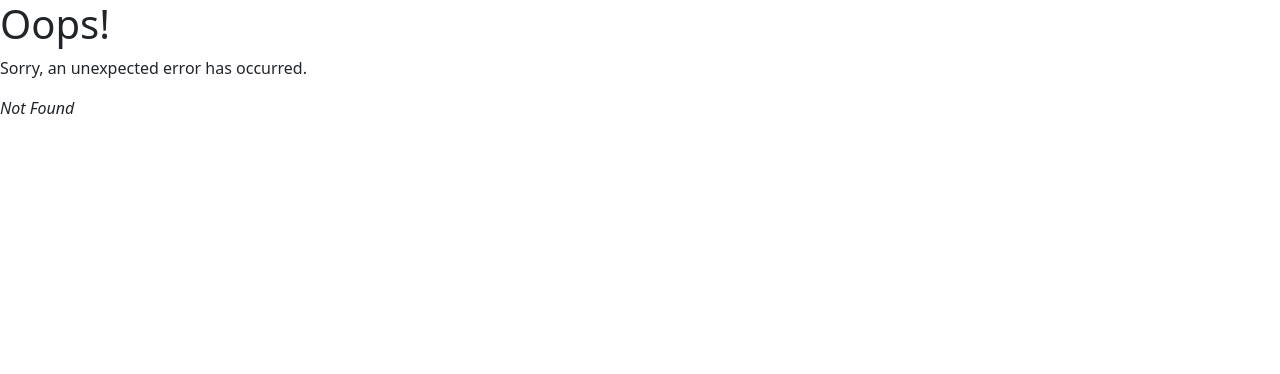
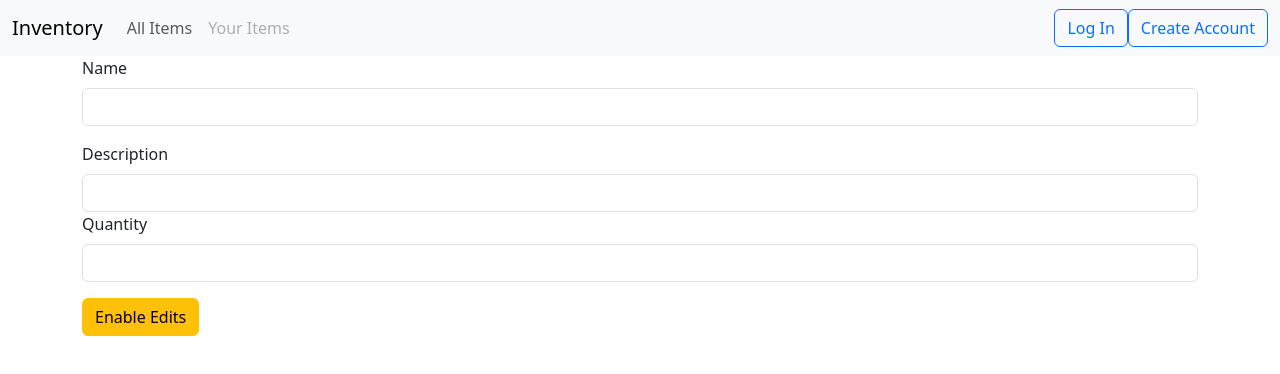
Before and after one commit to Maple-Lazuli/inventory-crud, a React (Vite) app in the folder frontend/Inventory/: page /EditItem in a window 1280 px wide. Before the commit this address had no page. Shown: the top 374 px of the page. Built offline with nearby package versions, Linux system fonts and the light colour scheme; no server answers.

Commit message:
have a working mvp

```diff
--- a/frontend/Inventory/src/itemCardOwned.jsx
+++ b/frontend/Inventory/src/itemCardOwned.jsx
@@ -1,7 +1,5 @@
 import axios from 'axios';
-import React, {useState} from "react";
 export default function ItemCardOwned(item, session, username) {
-
 
     const Backend = axios.create({
         baseURL: 'http://localhost:5001',
@@ -33,7 +31,7 @@ export default function ItemCardOwned(item, session, username) {
                 <h5 className="card-title">{item.name}</h5>
                 <h6 className="card-subtitle mb-2 text-body-secondary">Quantity: {item.quantity}</h6>
                 <p className="card-text">{item.description}</p>
-                <a href={`/EditItem:${item.item_id}`} class="card-link">Edit</a>
+                <a href={`/EditItem?item_id=${item.item_id}`} class="card-link">Edit</a>
                 <a href={"/YourItems"} class="card-link" onClick={() => deleteItem(item.item_id, username, session)}>Delete</a>
             </div>
             </div>
--- a/frontend/Inventory/src/routes/CreateItem.jsx
+++ b/frontend/Inventory/src/routes/CreateItem.jsx
@@ -34,20 +34,12 @@ export default function CreateItem() {
     const onItemSubmit = async (name, quantity, description) => {
         const response = await Backend.post(
             '/item', {
-                    role_id:role,
                     name: name,
                     description: description,
                     quantity: quantity,
     }).then( (res) => {
 
-        // if (res['data']['created']){
-        //     alert("Account Created Successfully.")
-        //     navigate("/");
-        // } else {
-        //     alert("Account Could Not Be Created.")
-        // }
-
-      console.log(res)
+      navigate("/YourItems")
 
     })}
 
--- /dev/null
+++ b/frontend/Inventory/src/routes/EditItem.jsx
@@ -0,0 +1,114 @@
+import React, {useState} from "react";
+import {getUsername, getSession} from '../credentials'
+import {redirect, useNavigate} from "react-router-dom";
+import axios from 'axios';
+import Backend from '../api';
+
+export default function CreateItem() {
+    const [name, setName] = useState("");
+    const [quantity, setQuantity] = useState("");
+    const [description, setDescription] = useState("");
+    const [itemId, setItemID] = useState(null);
+
+    const [username, setUsername] = useState("");
+    const [session, setSession] = useState("");
+    const [editMode, setEditMode] = useState(false);
+
+
+    const navigate = useNavigate()
+
+    const onFormSubmit = (event) => {
+        event.preventDefault();
+      };
+
+
+    const BackendAuthorized = axios.create({
+        baseURL: 'http://localhost:5001',
+        headers: {
+          'Content-Type': 'application/json',
+          'Accept':'application/json',
+          'Authorization': `${username} ${session}`
+        }
+      })
+
+      getSession().then(s => setSession(s))
+      getUsername().then(u => setUsername(u))
+
+
+    const onItemSubmit = async (itemId, name, quantity, description) => {
+
+
+        const response = await BackendAuthorized.put(
+            '/item', {
+                    item_id: itemId,
+                    name: name,
+                    description: description,
+                    quantity: quantity,
+    }).then( (res) => {
+
+      navigate("/YourItems");
+    })}
+
+    const fetchItem = async () => {
+
+      const response = await Backend.get(
+          `/item?item_id=${window.location.search.split("=")[1]}`, {}).then( (res) => {
+
+            setItemID(window.location.search.split("=")[1])
+            setName(res['data']['name'])
+            setQuantity(res['data']['quantity'])
+            setDescription(res['data']['description'])
+
+          })}
+
+    if (itemId == null){
+      fetchItem()
+    }
+
+
+    const enableEdits = () => {
+      setEditMode(true)
+      document.getElementById("name").value = name
+      document.getElementById("description").value = description
+      document.getElementById("quantity").value = quantity
+    }
+
+    const disableEdits = () => {
+      setEditMode(false)
+      fetchItem()
+      document.getElementById("name").value = ""
+      document.getElementById("description").value = ""
+      document.getElementById("quantity").value = ""
+    }
+
+
+
+    return (
+    <form onSubmit={onFormSubmit}>
+        <div className="mb-3">
+        <label htmlFor="name" className="form-label">Name</label>
+        <input type="text" className="form-control disabled" id="name" placeholder={name}
+        onChange={() => setName(event.target.value)} readOnly={!editMode}/>
+        </div>
+        <div className="mb-3">
+        <label htmlFor="description" className="form-label">Description</label>
+        <input type="text" className="form-control" id="description" placeholder={description}
+        onChange={() => setDescription(event.target.value)} readOnly={!editMode}/>
+        <div className="mb-3">
+        <label htmlFor="quantity" className="form-label">Quantity</label>
+        <input type="text" className="form-control" id="quantity" placeholder={quantity}
+        onChange={() => setQuantity(event.target.value)} readOnly={!editMode}/>
+        </div>
+        </div>
+        {editMode? (<>
+          <button type="submit" className="btn btn-danger" onClick={() => onItemSubmit(itemId, name, quantity, description)}>Submit Edits</button>
+          <button type="button" className="btn btn-secondary" onClick={() => disableEdits()}>Cancel Edits</button>
+        </>):(<>
+          <button type="button" className="btn btn-warning" onClick={() => enableEdits()}>Enable Edits</button>
+        </>)
+        }
+
+
+    </form>
+    );
+  }
--- a/frontend/Inventory/src/routes/OwnedItems.jsx
+++ b/frontend/Inventory/src/routes/OwnedItems.jsx
@@ -35,7 +35,8 @@ export default function OwnedItems() {
 
     return (
         <div class="container">
-            {/* Add new item here */}
+            <a class="btn btn-primary" href="/CreateItem" role="button">Add Item</a>
+            <hr />
         <div class="row flex-row">
         {items.map(item => ItemCardOwned(item, session, username))}
         </div>
--- a/frontend/Inventory/src/routes/root.jsx
+++ b/frontend/Inventory/src/routes/root.jsx
@@ -44,14 +44,14 @@ export default function Root() {
               <div className="collapse navbar-collapse" id="navbarSupportedContent">
                 <ul className="navbar-nav me-auto mb-2 mb-lg-0">
                   <li className="nav-item">
-                    <a className="nav-link active" aria-current="page" href="/allItems">All Items</a>
+                    <a className="nav-link" aria-current="page" href="/allItems">All Items</a>
                   </li>
                   <li className="nav-item">
                     <a className={active? ('nav-link') : ('nav-link disabled')} href="/YourItems">Your Items</a>
                   </li>
                 </ul>
                 { active?(<>
-                <b>Manager: </b> <i>{username}</i>
+                <b>{username}</b>
                 <button type="button" class="btn btn-outline-primary" onClick={() => {logout()}}>Sign Out</button>
                 </>):(<>
                 <button type="button" class="btn btn-outline-primary" onClick={() => {navigate("/login")}}>Log In</button>
```
Also changed, not shown: frontend/Inventory/src/main.jsx (+9 -3 lines), 1 other file (tests, documents, lock files or other folders).
